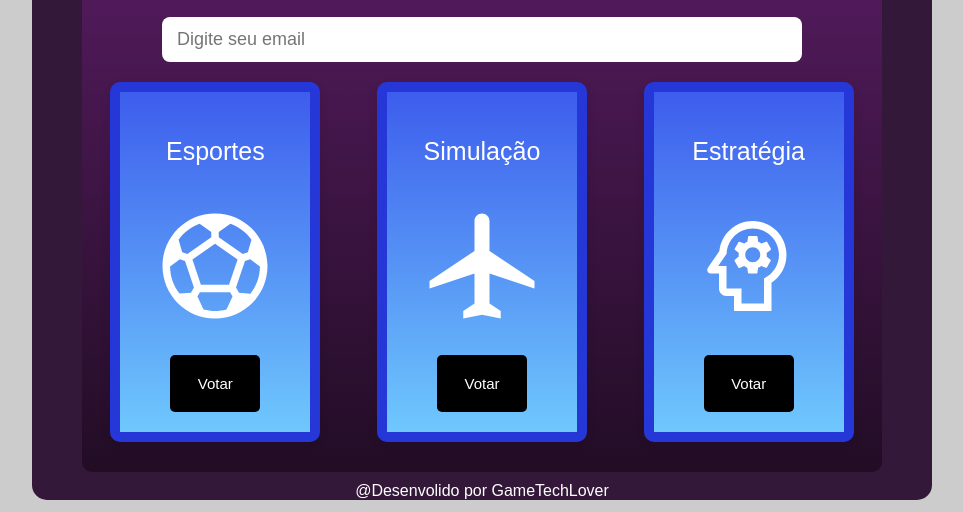
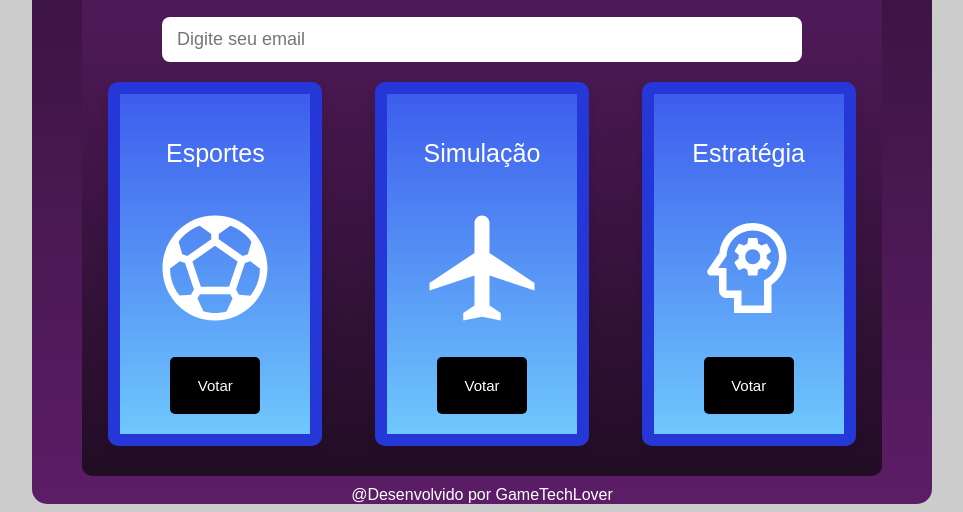
Before and after one commit to vitorsonn/desafio1_bootcamp.dev, a plain HTML site: page index.html in a window 1280 px wide. Shown: the part 436-948 px from the top of the page, without its empty margins (158-1121 px from the left). Drawn offline with Linux system fonts and the light colour scheme; a web font is replaced by a local one.

Commit message:
corrigindo CSS e HTML

```diff
--- a/index.html
+++ b/index.html
@@ -63,7 +63,7 @@
 
         </div>
 
-        <footer>@Desenvolido por GameTechLover</footer>
+        <footer>@Desenvolvido por GameTechLover</footer>
 
     </div>
 
--- a/styles.css
+++ b/styles.css
@@ -8,10 +8,10 @@ body{
 }
 
 .main-container{
-    background-color: #331839;
     width: 900px;
     margin: auto;
     border-radius: 15px;
+    background: linear-gradient(to bottom, #220D25 , #5C1D67);
 }
 
 .header{
@@ -85,7 +85,7 @@ input:focus{
     text-align: center;
     margin: 0 auto;
     box-shadow: 0 4px 10px rgba(4, 4, 4, 0.1);
-    border: 10px solid #2637D8;
+    border: 12px solid #2637D8;
 
 }
 
```
